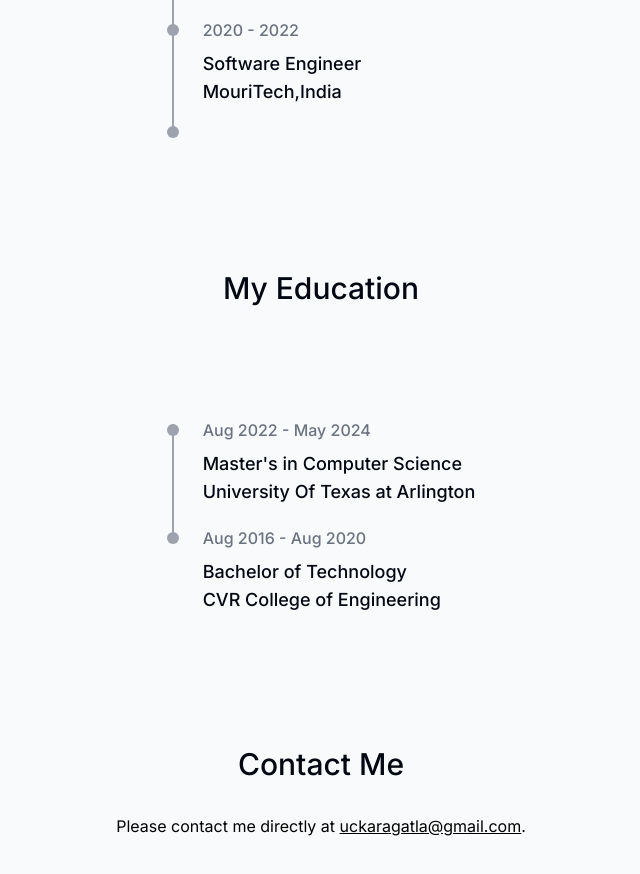
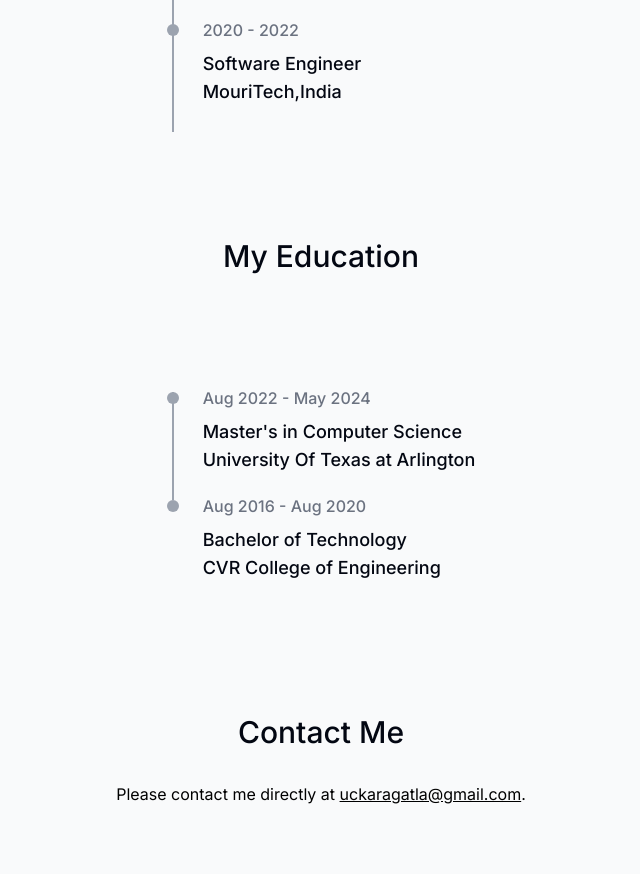
Before and after one commit to mudiger/portfolio, a Next.js app: page / in a window 1280 px wide. Shown: the part 3800-4674 px from the top of the page, without its empty margins (319-959 px from the left). Built offline with nearby package versions, Linux system fonts and the light colour scheme.

Commit message:
Adding Updated Resume

```diff
--- a/components/experience.tsx
+++ b/components/experience.tsx
@@ -36,14 +36,6 @@ export default function Experience() {
             <p className="mt-2  text-lg font-medium">Software Engineer<br></br>MouriTech,India</p>
           </div>
         </li>
-        <li className="relative flex items-baseline gap-6 pb-5">
-          <div>
-            <svg xmlns="http://www.w3.org/2000/svg" width="12" height="12" className="bi bi-circle-fill fill-gray-400" viewBox="0 0 16 16">
-              <circle cx="8" cy="8" r="8" />
-            </svg>
-          </div>
-
-        </li>
       </ul>
     </div>
   </motion.section>
```
